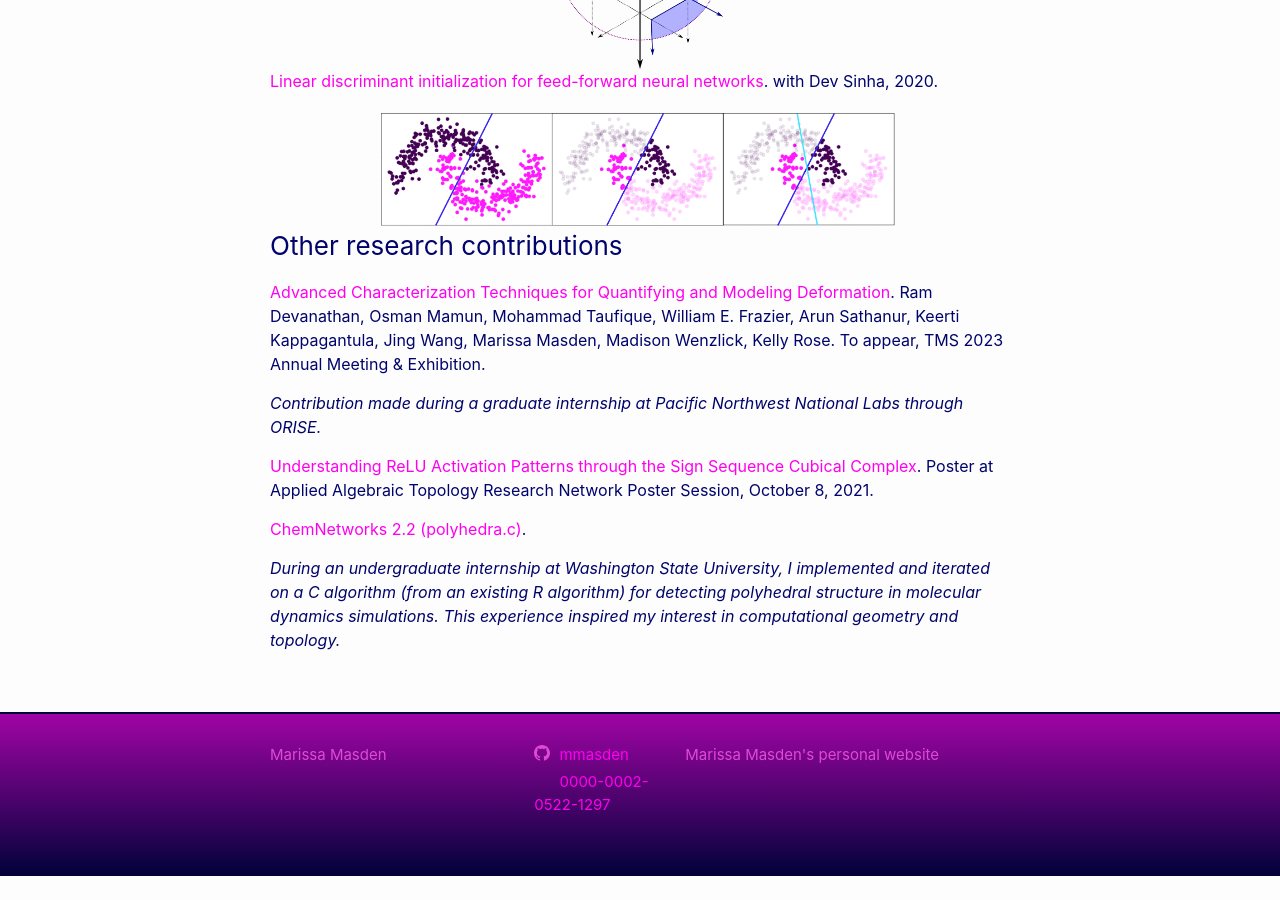
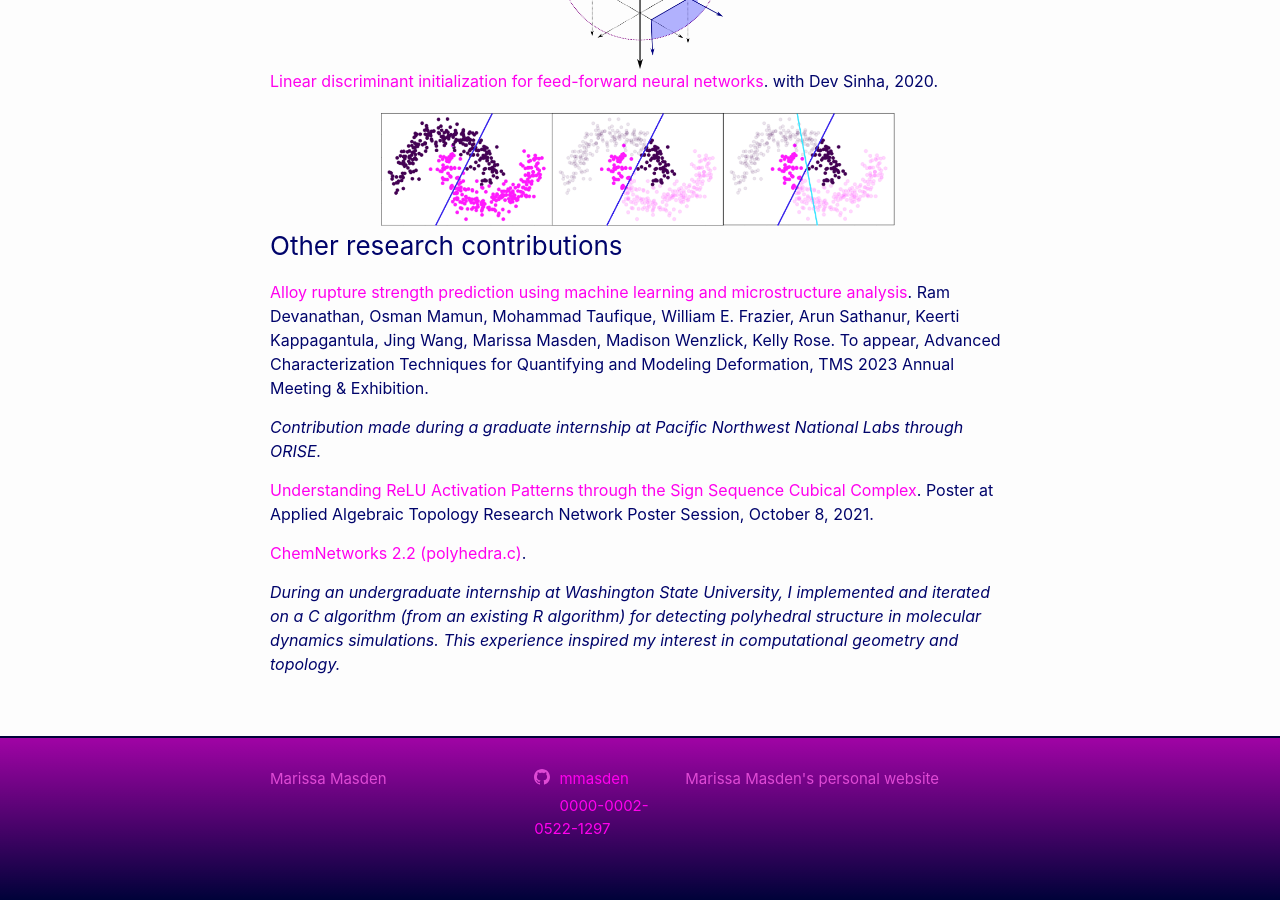
Before and after one commit to mmasden/mmasden.github.io, a Jekyll site: the page built from research.markdown, in a window 1280 px wide and 900 px high, scrolled down 823 px. Built offline with Jekyll 4.4.1, drawn with Linux system fonts in a browser that asks for light colours; before the commit the page ends 1699 px from its top, so only the background shows below that.

Commit message:
Fix link title

```diff
--- a/research.markdown
+++ b/research.markdown
@@ -33,7 +33,7 @@ My most current research lies at the intersection of applied algebraic topology
 
 ### Other research contributions
 
-[Advanced Characterization Techniques for Quantifying and Modeling Deformation](http://www.programmaster.org/PM/PM.nsf/ApprovedAbstracts/D9CD1150C0705AFD8525887E0053A7A4?OpenDocument). Ram Devanathan, Osman Mamun, Mohammad Taufique, William E. Frazier, Arun Sathanur, Keerti Kappagantula, Jing Wang, Marissa Masden, Madison Wenzlick, Kelly Rose. To appear, TMS 2023 Annual Meeting & Exhibition.
+[Alloy rupture strength prediction using machine learning and microstructure analysis](http://www.programmaster.org/PM/PM.nsf/ApprovedAbstracts/D9CD1150C0705AFD8525887E0053A7A4?OpenDocument). Ram Devanathan, Osman Mamun, Mohammad Taufique, William E. Frazier, Arun Sathanur, Keerti Kappagantula, Jing Wang, Marissa Masden, Madison Wenzlick, Kelly Rose. To appear, Advanced Characterization Techniques for Quantifying and Modeling Deformation, TMS 2023 Annual Meeting & Exhibition.
 
 *Contribution made during a graduate internship at Pacific Northwest National Labs through ORISE.*
 
```
